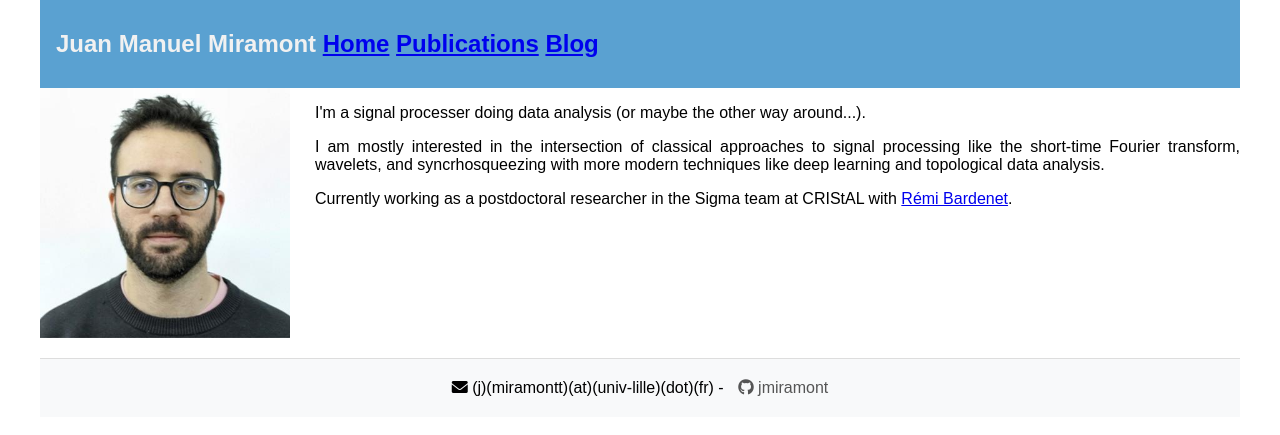
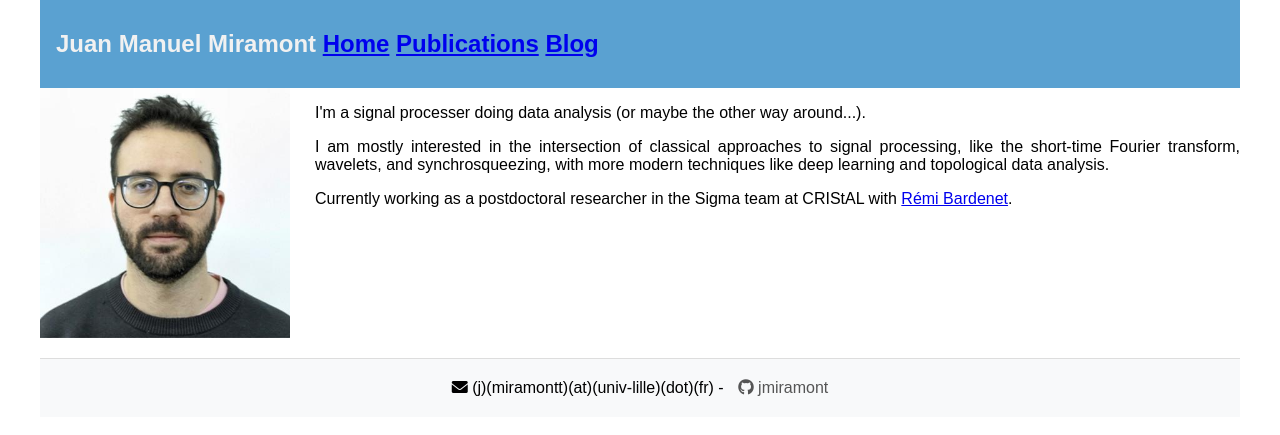
Before and after one commit to jmiramont/jmiramont.github.io, a Jekyll site: the page built from _pages/index.markdown, in a window 1280 px wide. Shown: the top 435 px of the page. Built offline with Jekyll 4.4.1, drawn with Linux system fonts in a browser that asks for light colours.

Commit message:
Updating main page.

```diff
--- a/_pages/index.markdown
+++ b/_pages/index.markdown
@@ -13,7 +13,7 @@ permalink: / # We use this because we moved the site to _sites
 
   <div class="imageflexcontent" style="width: 1200px;">
     <p>I'm a signal processer doing data analysis (or maybe the other way around...).</p>
-    <p>I am mostly interested in the intersection of classical approaches to signal processing like the short-time Fourier transform, wavelets, and syncrhosqueezing with more modern techniques like deep learning and topological data analysis.</p>
+    <p>I am mostly interested in the intersection of classical approaches to signal processing, like the short-time Fourier transform, wavelets, and synchrosqueezing, with more modern techniques like deep learning and topological data analysis.</p>
     <p>Currently working as a postdoctoral researcher in the Sigma team at CRIStAL with <a href="https://rbardenet.github.io/">Rémi Bardenet</a>.</p>
   </div>
 </div>
```
